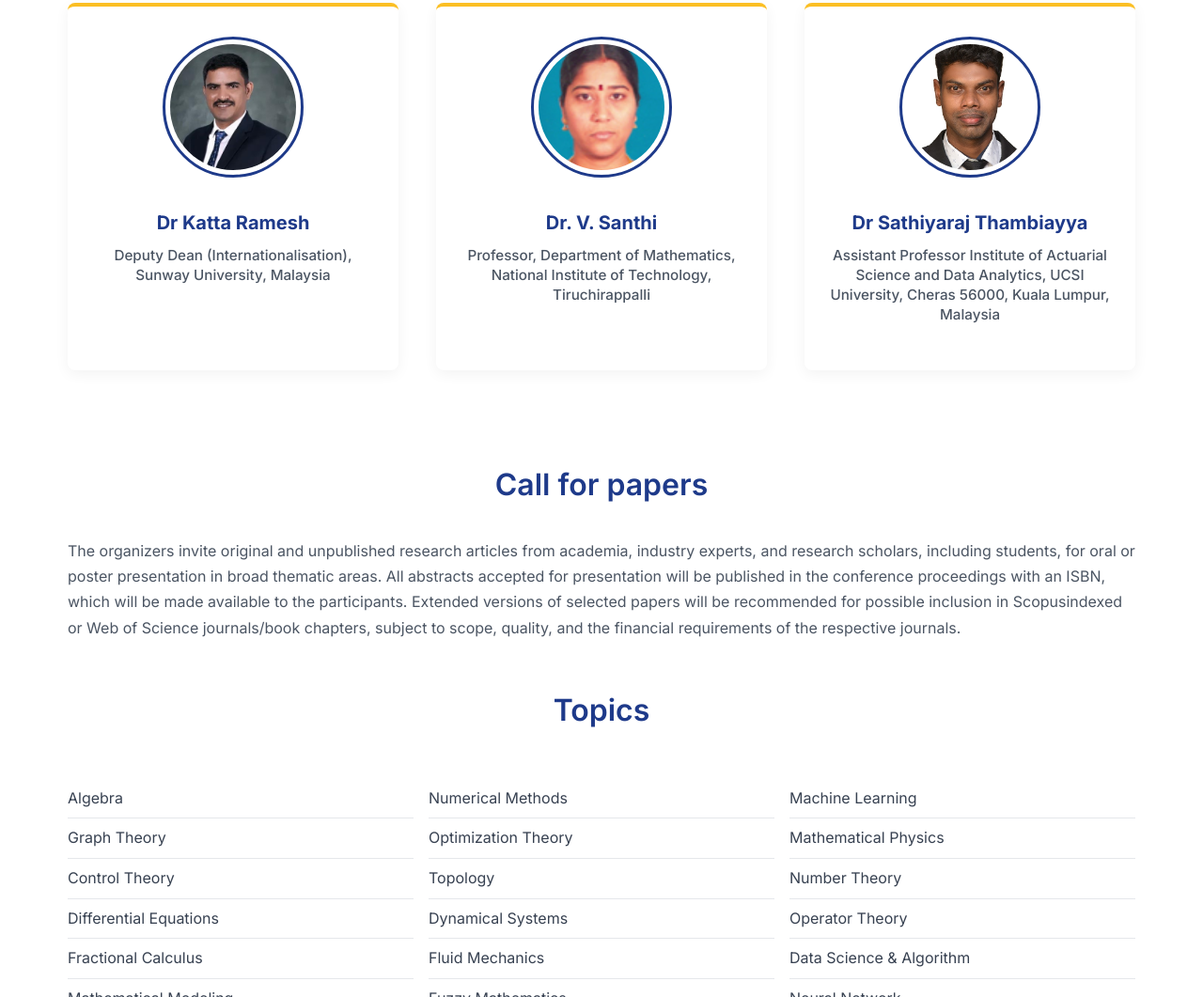
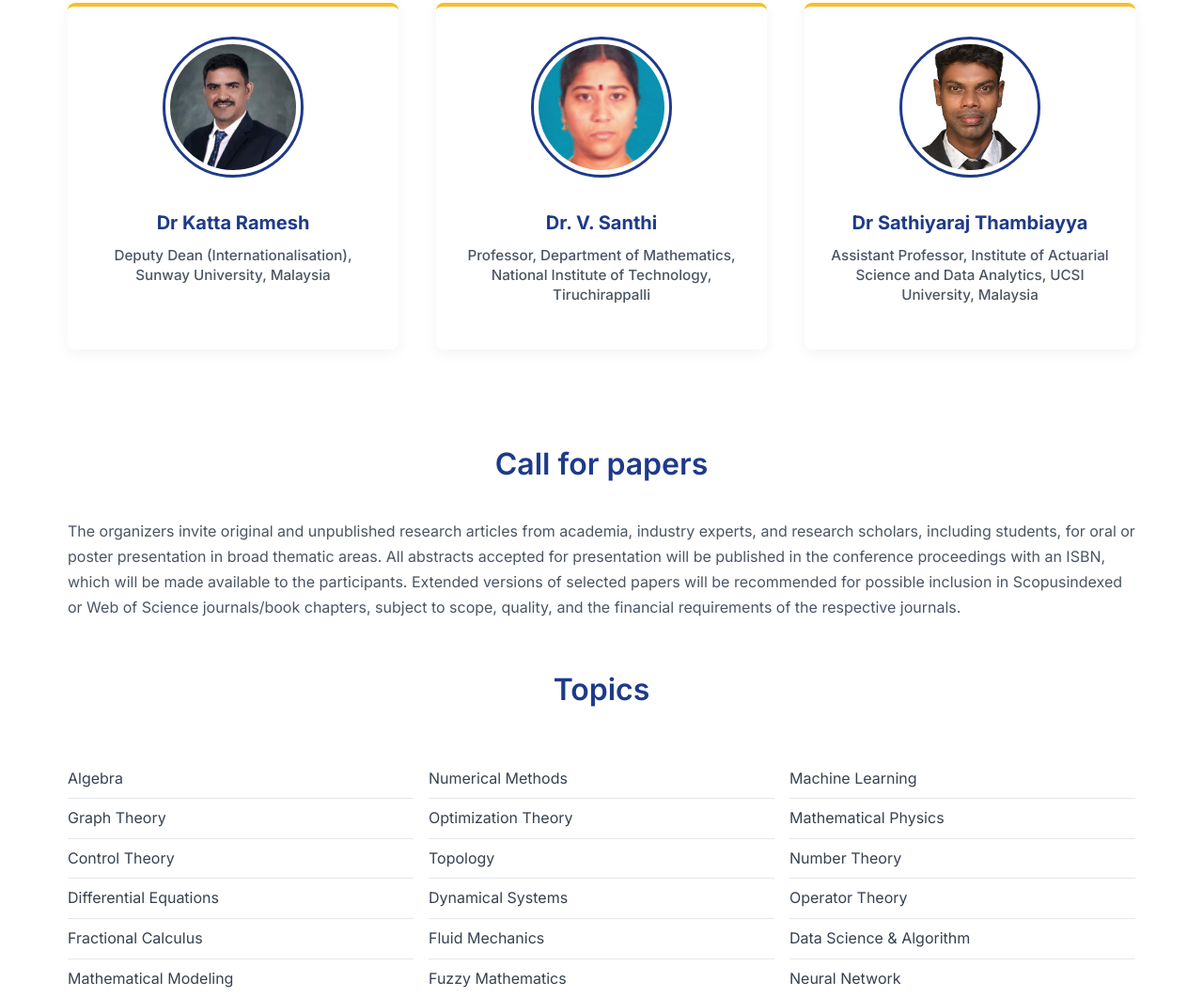
Before and after one commit to shaktivel07/mathsconf, a plain HTML site: page index.html in a window 1280 px wide. Shown: the part 2492-3553 px from the top of the page at 94% size. Drawn offline with Linux system fonts and the light colour scheme.

Commit message:
Update index.html

```diff
--- a/index.html
+++ b/index.html
@@ -640,9 +640,8 @@
         <div class="speaker-card">
             <img src="speaker6.png" alt="Dr Sathiyaraj Thambiayya" class="speaker-image">
             <h3>Dr Sathiyaraj Thambiayya</h3>
-            <p class="speaker-affiliation">Assistant Professor
-Institute of Actuarial Science and Data Analytics, UCSI University, Cheras 56000,
-Kuala Lumpur, Malaysia</p>
+            <p class="speaker-affiliation">Assistant Professor,
+Institute of Actuarial Science and Data Analytics, UCSI University, Malaysia</p>
             <p class="speaker-topic"></p>
         </div>
 
```
